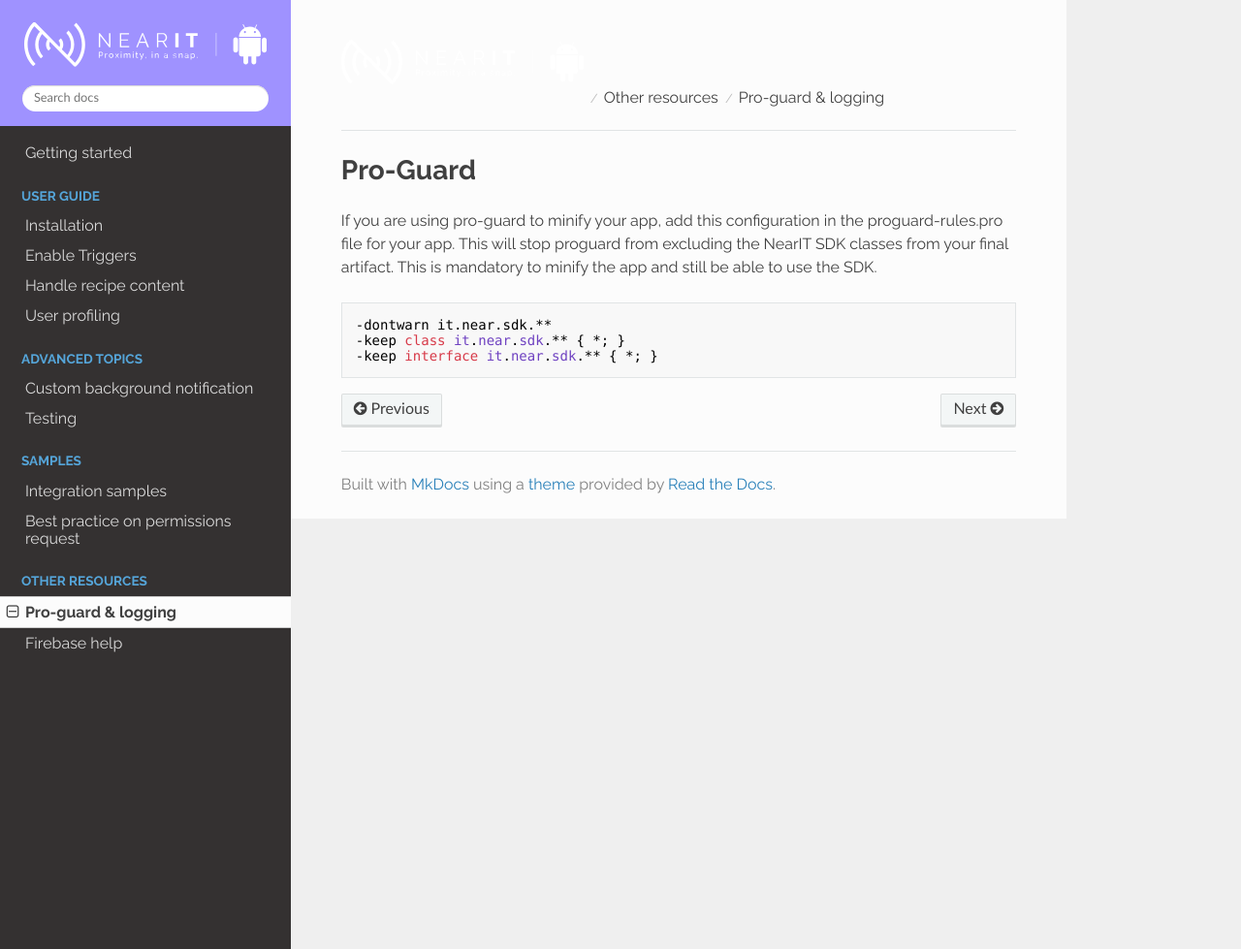
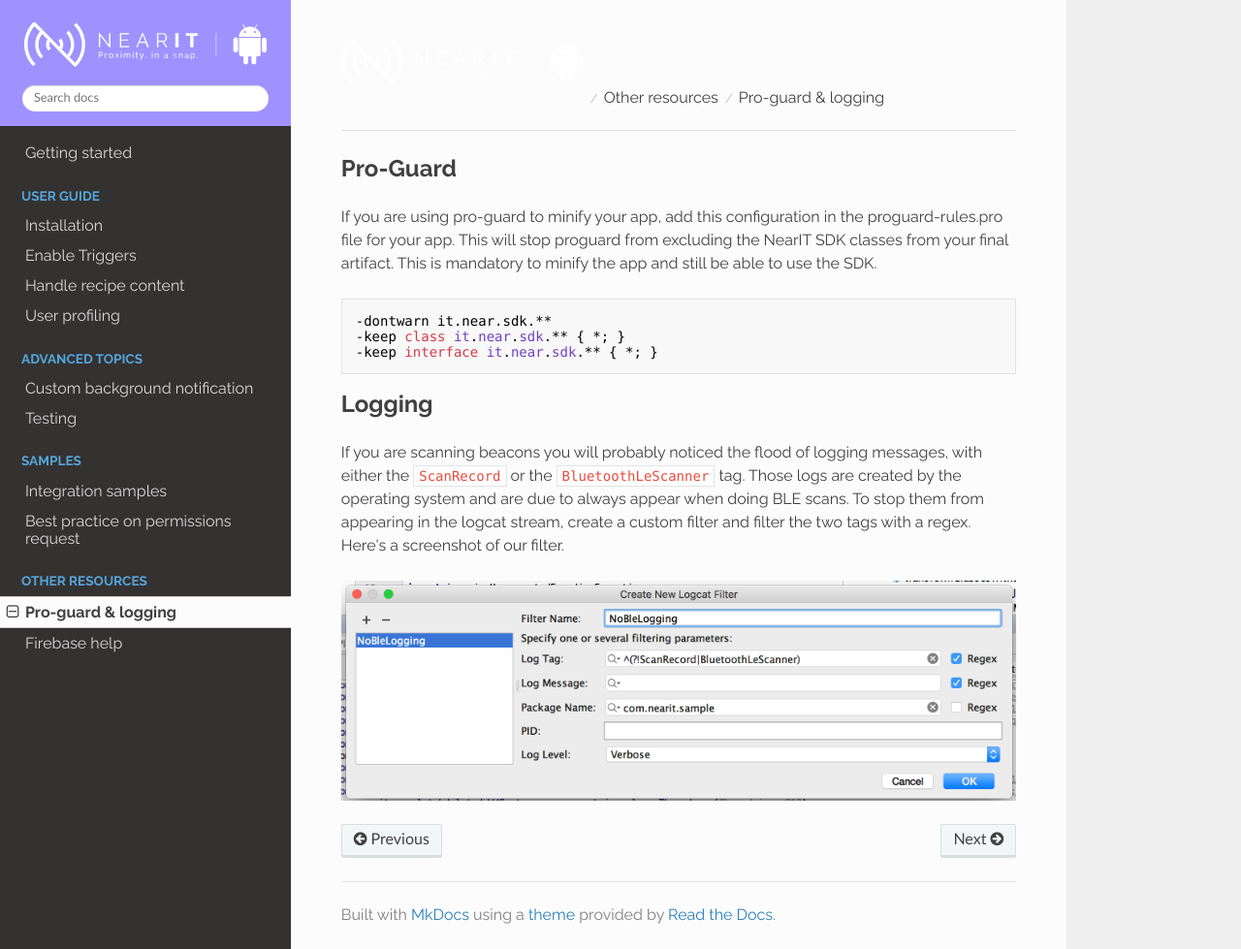
Before and after one commit to nearit/Android-SDK, an MkDocs documentation site: the page built from docs/proguard-log.md, in a window 1280 px wide and 979 px high. Shown: the whole window at 97% size. Built offline with MkDocs 1.6.1, drawn with Linux system fonts in a browser that asks for light colours; nearby versions of some CDN libraries; old or Windows-style settings are respelled for this version of MkDocs.

Commit message:
Update proguard-log.md

````diff
--- a/docs/proguard-log.md
+++ b/docs/proguard-log.md
@@ -1,4 +1,4 @@
-# Pro-Guard
+## Pro-Guard
 
 If you are using pro-guard to minify your app, add this configuration in the proguard-rules.pro file for your app.
 This will stop proguard from excluding the NearIT SDK classes from your final artifact.
@@ -9,3 +9,9 @@ This is mandatory to minify the app and still be able to use the SDK.
 -keep class it.near.sdk.** { *; }
 -keep interface it.near.sdk.** { *; }
 ```
+
+## Logging
+
+If you are scanning beacons you will probably noticed the flood of logging messages, with either the `ScanRecord` or the `BluetoothLeScanner` tag. Those logs are created by the operating system and are due to always appear when doing BLE scans. To stop them from appearing in the logcat stream, create a custom filter and filter the two tags with a regex. Here's a screenshot of our filter.
+
+![logfilter](logfilter.png "")
````
